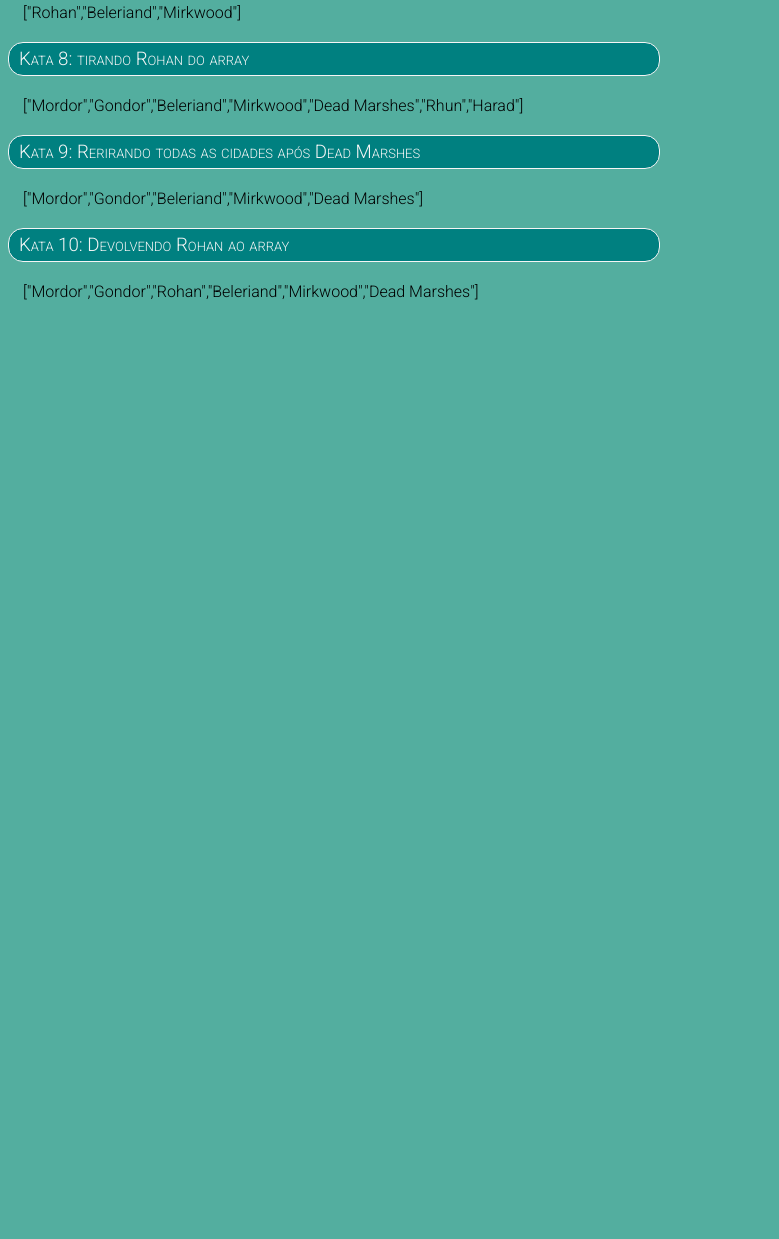
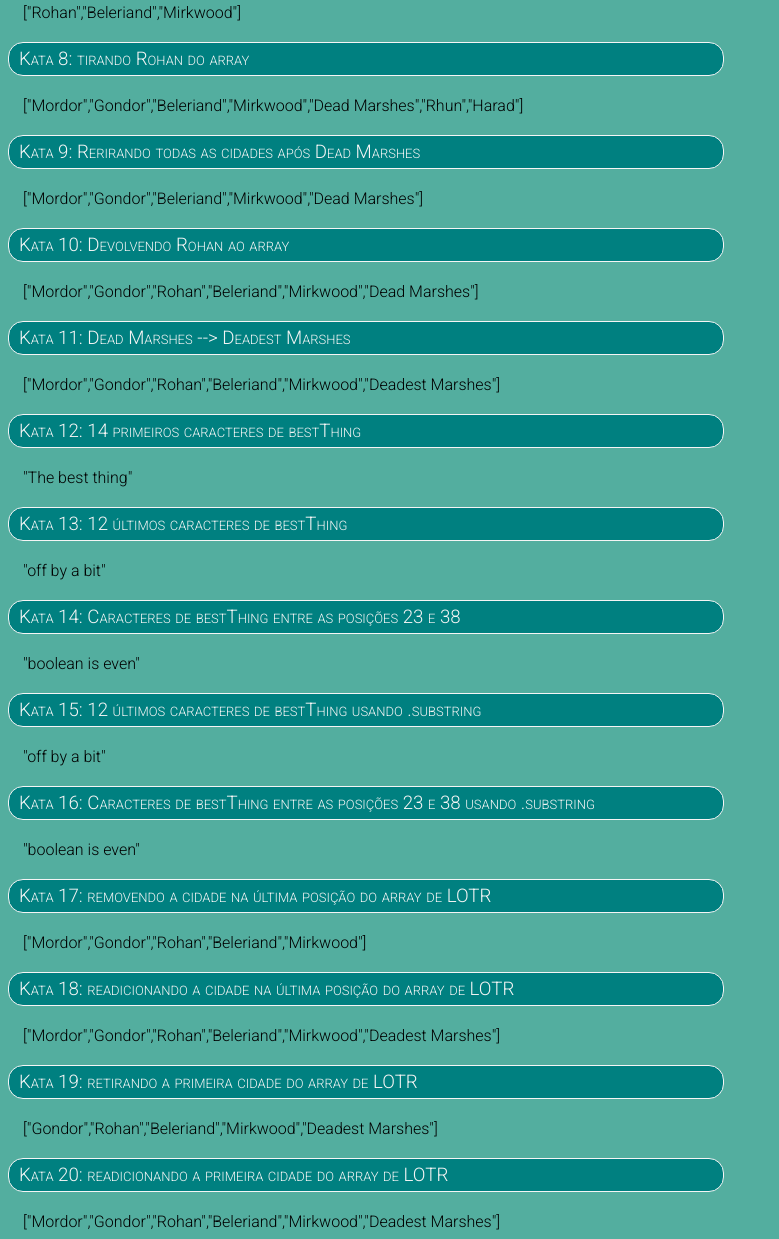
Before and after one commit to Kenzie-Academy-Brasil-Developers/extra-katas-javascript-4-sprint-4-luan-ferreir4, a plain HTML site: page index.html in a window 1280 px wide. Shown: the part 687-1926 px from the top of the page, without its empty margins (0-779 px from the left). Before the commit the page ends 996 px from the top, so only its background shows below. Drawn offline with Linux system fonts and the light colour scheme.

Commit message:
Katas realizados até o número 20

```diff
--- a/katas4.js
+++ b/katas4.js
@@ -173,6 +173,166 @@ kata10();
 
 function kata11(){
     const titleKata11 = document.createElement("h3");
-    titleKata11.classList.add("titleStyle","subTitle")
+    titleKata11.classList.add("titleStyle","subTitle");
+    titleKata11.innerText = "Kata 11: Dead Marshes --> Deadest Marshes"
+
+    const divKata11 = document.createElement("div");
+    divKata11.classList.add("divStyle");
+
+    let newLotr = lotrCitiesArray.splice(5,1,"Deadest Marshes");
+    divKata11.textContent = JSON.stringify(lotrCitiesArray)
+
+    let output = showResults(titleKata11, divKata11);
+    return output;
 }
 kata11();
+
+function kata12(){
+    const titleKata12 = document.createElement("h3");
+    titleKata12.classList.add("titleStyle","subTitle");
+    titleKata12.innerText = "Kata 12: 14 primeiros caracteres de bestThing"
+
+    const divKata12 = document.createElement("div");
+    divKata12.classList.add("divStyle");
+
+    let newBest = bestThing.slice(0,14);
+    divKata12.textContent = JSON.stringify(newBest)
+
+    let output = showResults(titleKata12, divKata12);
+    return output;
+}
+kata12();
+
+function kata13(){
+    const titleKata13 = document.createElement("h3");
+    titleKata13.classList.add("titleStyle","subTitle");
+    titleKata13.innerText = "Kata 13: 12 últimos caracteres de bestThing"
+
+    const divKata13 = document.createElement("div");
+    divKata13.classList.add("divStyle");
+
+    let newBest = bestThing.slice(-12);
+    divKata13.textContent = JSON.stringify(newBest)
+
+    let output = showResults(titleKata13, divKata13);
+    return output;
+}
+kata13();
+
+function kata14(){
+    const titleKata14 = document.createElement("h3");
+    titleKata14.classList.add("titleStyle","subTitle");
+    titleKata14.innerText = "Kata 14: Caracteres de bestThing entre as posições 23 e 38"
+
+    const divKata14 = document.createElement("div");
+    divKata14.classList.add("divStyle");
+
+    let newBest = bestThing.slice(23, 38);
+    divKata14.textContent = JSON.stringify(newBest)
+
+    let output = showResults(titleKata14, divKata14);
+    return output;
+}
+kata14();
+
+function kata15(){
+    const titleKata15 = document.createElement("h3");
+    titleKata15.classList.add("titleStyle","subTitle");
+    titleKata15.innerText = "Kata 15: 12 últimos caracteres de bestThing usando .substring"
+
+    const divKata15 = document.createElement("div");
+    divKata15.classList.add("divStyle");
+
+    let newBest = bestThing.substring(bestThing.length -12);
+    divKata15.textContent = JSON.stringify(newBest)
+
+    let output = showResults(titleKata15, divKata15);
+    return output;
+}
+kata15();
+
+function kata16(){
+    const titleKata16 = document.createElement("h3");
+    titleKata16.classList.add("titleStyle","subTitle");
+    titleKata16.innerText = "Kata 16: Caracteres de bestThing entre as posições 23 e 38 usando .substring"
+
+    const divKata16 = document.createElement("div");
+    divKata16.classList.add("divStyle");
+
+    let newBest = bestThing.substring(23, 38);
+    divKata16.textContent = JSON.stringify(newBest)
+
+    let output = showResults(titleKata16, divKata16);
+    return output;
+}
+kata16();
+
+function kata17(){
+    const titleKata17 = document.createElement("h3");
+    titleKata17.classList.add("titleStyle","subTitle");
+    titleKata17.innerText = "Kata 17: removendo a cidade na última posição do array de LOTR"
+
+    const divKata17 = document.createElement("div");
+    divKata17.classList.add("divStyle");
+
+    lotrCitiesArray.pop();
+    divKata17.textContent = JSON.stringify(lotrCitiesArray);
+
+    let output = showResults(titleKata17,divKata17)
+    return output;
+
+}
+kata17();
+
+function kata18(){
+    const titleKata18 = document.createElement("h3");
+    titleKata18.classList.add("titleStyle","subTitle");
+    titleKata18.innerText = "Kata 18: readicionando a cidade na última posição do array de LOTR"
+
+    const divKata18 = document.createElement("div");
+    divKata18.classList.add("divStyle");
+
+    lotrCitiesArray.push('Deadest Marshes');
+    divKata18.textContent = JSON.stringify(lotrCitiesArray);
+
+    let output = showResults(titleKata18,divKata18)
+    return output;
+
+}
+kata18();
+
+function kata19(){
+    const titleKata19 = document.createElement("h3");
+    titleKata19.classList.add("titleStyle","subTitle");
+    titleKata19.innerText = "Kata 19: retirando a primeira cidade do array de LOTR"
+
+    const divKata19 = document.createElement("div");
+    divKata19.classList.add("divStyle");
+
+    lotrCitiesArray.shift();
+    divKata19.textContent = JSON.stringify(lotrCitiesArray);
+
+    let output = showResults(titleKata19,divKata19)
+    return output;
+
+}
+kata19();
+
+function kata20(){
+    const titleKata20 = document.createElement("h3");
+    titleKata20.classList.add("titleStyle","subTitle");
+    titleKata20.innerText = "Kata 20: readicionando a primeira cidade do array de LOTR"
+
+    const divKata20 = document.createElement("div");
+    divKata20.classList.add("divStyle");
+
+    lotrCitiesArray.unshift('Mordor');
+    divKata20.textContent = JSON.stringify(lotrCitiesArray);
+
+    let output = showResults(titleKata20,divKata20)
+    return output;
+
+}
+kata20();
+
+// I will come back later to make the bonus
--- a/style.css
+++ b/style.css
@@ -6,14 +6,14 @@ body{
 }
 .divStyle{
     margin-left: 15px;
-    width: 90%;
+    width: 90vw;
 }
 .titleStyle{
     background-color: #008080;
     color: #f5f5f5;
     border: 1px solid #f5f5f5;
     border-radius: 5px;
-    width: 300px;
+    width: 500px;
     margin: 0 auto;
     padding: 5px;
     text-align: center;
@@ -24,7 +24,7 @@ body{
     border-radius: 15px;
     padding: 5px 0px 5px 10px;
     text-align: left;
-    width: 50vw;
+    width: 55vw;
     margin: 20px 0;
     font-variant: small-caps;
 }
```
